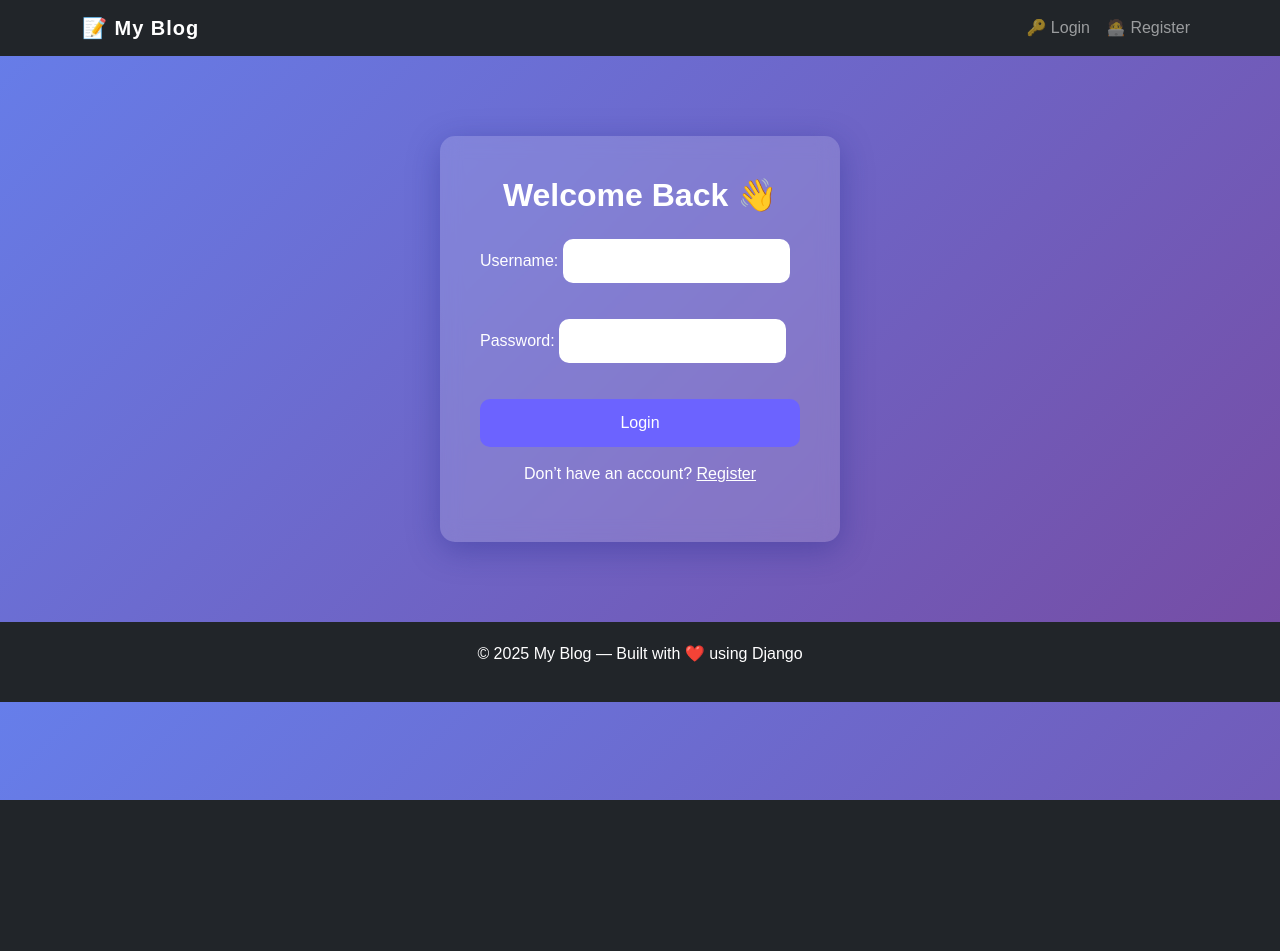
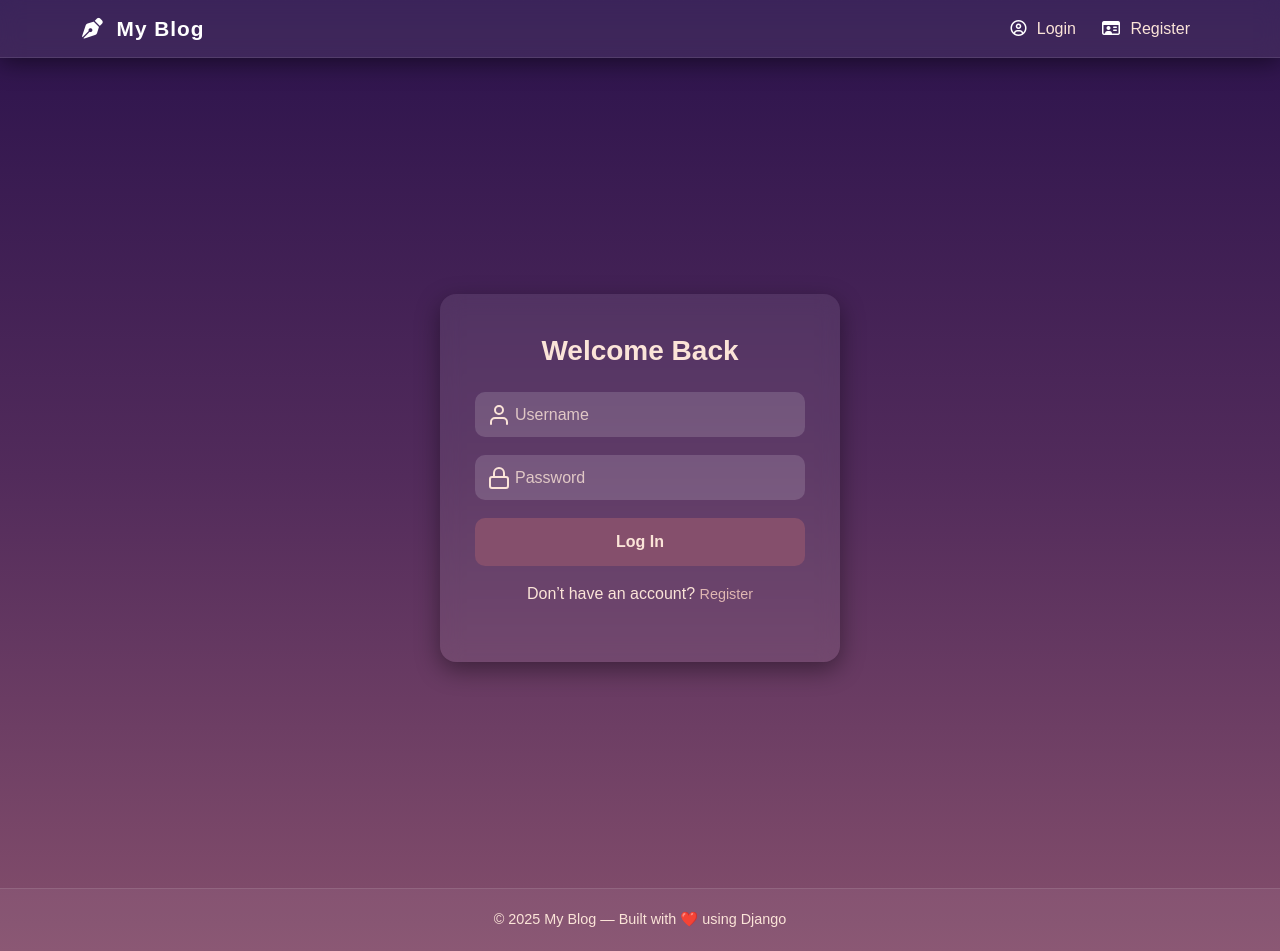
Before and after one commit to Eshmit-Suthar/Blog-webapp, a Django app: page /accounts/login/ in a window 1280 px wide. Before the commit the page ends 800 px from the top, so only its background shows below. Run offline with Django 5.2, Linux system fonts and the light colour scheme; some libraries are stand-ins or nearby versions.

Commit message:
Updated base.html design to match register page

```diff
--- a/blog/templates/blog/base.html
+++ b/blog/templates/blog/base.html
@@ -1,42 +1,178 @@
 <!DOCTYPE html>
 <html lang="en">
 <head>
-    <meta charset="UTF-8">
-    <meta name="viewport" content="width=device-width, initial-scale=1.0">
+  <meta charset="UTF-8" />
+  <meta name="viewport" content="width=device-width, initial-scale=1.0" />
   <title>{% block title %}My Blog{% endblock %}</title>
 
-    <link href="https://cdn.jsdelivr.net/npm/bootstrap@5.3.3/dist/css/bootstrap.min.css" rel="stylesheet">
+  <link
+    rel="stylesheet"
+    href="https://cdnjs.cloudflare.com/ajax/libs/font-awesome/6.4.0/css/all.min.css"
+  />
+  <link
+    href="https://cdn.jsdelivr.net/npm/bootstrap@5.3.3/dist/css/bootstrap.min.css"
+    rel="stylesheet"
+  />
 
   <style>
-        body { background-color: #f8f9fa; }
-        .navbar-brand { font-weight: bold; letter-spacing: 1px; }
-        .post-card { transition: transform 0.2s ease; }
-        .post-card:hover { transform: scale(1.02); }
-        footer { margin-top: 50px; padding: 20px 0; background: #212529; color: white; text-align: center; }
+    /* ---------- GLOBAL STYLES ---------- */
+    body {
+      background: linear-gradient(180deg, #2b124c, #522b5b, #854f6c);
+      min-height: 100vh;
+      font-family: 'Poppins', sans-serif;
+      color: #fbe4d8;
+      margin: 0;
+      padding: 0;
+    }
+
+    /* ---------- NAVBAR ---------- */
+    .navbar {
+      background: rgba(255, 255, 255, 0.08);
+      backdrop-filter: blur(10px);
+      border-bottom: 1px solid rgba(255, 255, 255, 0.1);
+      box-shadow: 0 4px 25px rgba(0, 0, 0, 0.5);
+    }
+
+    .navbar-brand {
+      color: #ffffff !important;
+      font-weight: 700;
+      font-size: 1.3rem;
+      letter-spacing: 1px;
+    }
+
+    .nav-link {
+      color: #fbe4d8 !important;
+      font-weight: 500;
+      margin-left: 10px;
+      transition: color 0.3s ease;
+    }
+
+    .nav-link:hover {
+      color: #ffffff !important;
+    }
+
+    /* ---------- MAIN CONTENT ---------- */
+    .content-wrapper {
+      margin-top: 70px;
+      padding: 20px;
+    }
+
+    .post-card {
+      background: rgba(255, 255, 255, 0.08);
+      backdrop-filter: blur(10px);
+      border: 1px solid rgba(255, 255, 255, 0.2);
+      border-radius: 16px;
+      padding: 25px;
+      margin-bottom: 25px;
+      box-shadow: 0 5px 25px rgba(0, 0, 0, 0.6);
+      color: #fbe4d8;
+      transition: transform 0.3s ease, box-shadow 0.3s ease;
+    }
+
+    .post-card:hover {
+      transform: translateY(-5px);
+      box-shadow: 0 8px 30px rgba(0, 0, 0, 0.7);
+    }
+
+    /* ---------- BUTTONS ---------- */
+    .btn-accent {
+      background: #ffffff;
+      border: none;
+      color: #2b124c;
+      font-weight: 600;
+      border-radius: 10px;
+      padding: 10px 20px;
+      transition: 0.3s ease;
+    }
+
+    .btn-accent:hover {
+      background: #dfb6b2;
+      color: #2b124c;
+      transform: scale(1.05);
+    }
+
+    /* ---------- ALERTS ---------- */
+    .alert {
+      background: rgba(255, 255, 255, 0.12);
+      color: #ffffff;
+      border: 1px solid rgba(255, 255, 255, 0.2);
+      border-radius: 10px;
+      backdrop-filter: blur(8px);
+    }
+
+    .btn-close-white {
+      filter: invert(1);
+    }
+
+    /* ---------- FOOTER ---------- */
+    footer {
+      margin-top: 60px;
+      padding: 20px 0;
+      text-align: center;
+      color: #fbe4d8;
+      background: rgba(255, 255, 255, 0.05);
+      border-top: 1px solid rgba(255, 255, 255, 0.1);
+    }
+
+    footer p {
+      margin: 0;
+      font-size: 0.9rem;
+    }
+
+    /* ---------- ICONS ---------- */
+    .icon {
+      color: #ffffff;
+      margin-right: 6px;
+    }
   </style>
 </head>
 
 <body>
-    <nav class="navbar navbar-expand-lg navbar-dark bg-dark">
+  <nav class="navbar navbar-expand-lg">
     <div class="container">
-            <a class="navbar-brand" href="{% url 'home' %}">📝 My Blog</a>
-            <button class="navbar-toggler" type="button" data-bs-toggle="collapse" data-bs-target="#navbarNav">
+      <a class="navbar-brand" href="{% url 'home' %}">
+        <i class="fa-solid fa-pen-nib icon"></i> My Blog
+      </a>
+      <button
+        class="navbar-toggler text-white"
+        type="button"
+        data-bs-toggle="collapse"
+        data-bs-target="#navbarNav"
+      >
         <span class="navbar-toggler-icon"></span>
       </button>
       <div class="collapse navbar-collapse" id="navbarNav">
         <ul class="navbar-nav ms-auto">
           {% if user.is_authenticated %}
-                        <li class="nav-item"><a class="nav-link" href="{% url 'post_new' %}">➕ New Post</a></li>
-                        <li class="nav-item"><a class="nav-link" href="{% url 'profile' user.username %}">👤 My Profile</a></li>
+          <li class="nav-item">
+            <a class="nav-link" href="{% url 'post_new' %}">
+              <i class="fa-regular fa-square-plus icon"></i> New Post
+            </a>
+          </li>
+          <li class="nav-item">
+            <a class="nav-link" href="{% url 'profile' user.username %}">
+              <i class="fa-regular fa-user icon"></i> Profile
+            </a>
+          </li>
           <li class="nav-item">
             <form method="post" action="{% url 'logout' %}" style="display:inline;">
               {% csrf_token %}
-                                <button type="submit" class="btn btn-link nav-link" style="padding:0;">🚪 Logout</button>
+              <button type="submit" class="btn btn-link nav-link" style="padding:0;">
+                <i class="fa-solid fa-right-from-bracket icon"></i> Logout
+              </button>
             </form>
           </li>
           {% else %}
-                        <li class="nav-item"><a class="nav-link" href="{% url 'login' %}">🔑 Login</a></li>
-                        <li class="nav-item"><a class="nav-link" href="{% url 'register' %}">🧑‍💻 Register</a></li>
+          <li class="nav-item">
+            <a class="nav-link" href="{% url 'login' %}">
+              <i class="fa-regular fa-circle-user icon"></i> Login
+            </a>
+          </li>
+          <li class="nav-item">
+            <a class="nav-link" href="{% url 'register' %}">
+              <i class="fa-regular fa-id-card icon"></i> Register
+            </a>
+          </li>
           {% endif %}
         </ul>
       </div>
@@ -48,13 +184,13 @@
     {% for message in messages %}
     <div class="alert alert-{{ message.tags }} alert-dismissible fade show" role="alert">
       {{ message }}
-                <button type="button" class="btn-close" data-bs-dismiss="alert"></button>
+      <button type="button" class="btn-close btn-close-white" data-bs-dismiss="alert"></button>
     </div>
     {% endfor %}
   </div>
   {% endif %}
 
-    <div class="container mt-4">
+  <div class="container content-wrapper">
     {% block content %}{% endblock %}
   </div>
 
--- a/blog/templates/registration/login.html
+++ b/blog/templates/registration/login.html
@@ -1,79 +1,129 @@
 {% extends 'blog/base.html' %}
-{% load static %}
+{% block title %}Login — My Blog{% endblock %}
+{% block content %}
 
-{% block content %}
 <style>
     body {
-    background: linear-gradient(135deg, #667eea, #764ba2);
+        background: linear-gradient(180deg, #2B124C, #522B5B, #854F6C);
+        min-height: 100vh;
         font-family: 'Poppins', sans-serif;
+        margin: 0;
+        color: #FBE4D8;
     }
 
-.login-container {
-    max-width: 400px;
-    margin: 80px auto;
-    padding: 40px;
-    background: rgba(255, 255, 255, 0.15);
-    box-shadow: 0 8px 32px 0 rgba(31, 38, 135, 0.37);
-    backdrop-filter: blur(10px);
-    border-radius: 15px;
-    color: white;
+    .login-wrapper {
+        display: flex;
+        justify-content: center;
+        align-items: center;
+        min-height: calc(100vh - 140px);
     }
 
-.login-container h2 {
+    .login-card {
+        background: rgba(255, 255, 255, 0.08);
+        backdrop-filter: blur(10px);
+        border-radius: 16px;
+        padding: 40px 35px;
+        width: 400px;
         text-align: center;
+        box-shadow: 0 8px 25px rgba(0, 0, 0, 0.4);
+    }
+
+    .login-card h3 {
         margin-bottom: 25px;
         font-weight: 600;
+        color: #FBE4D8;
     }
 
-.login-container form {
+    .input-group {
         display: flex;
-    flex-direction: column;
+        align-items: center;
+        background: rgba(255, 255, 255, 0.15);
+        border-radius: 10px;
+        margin-bottom: 18px;
+        padding: 0 12px;
     }
 
-.login-container label {
-    margin-bottom: 5px;
-    font-weight: 500;
+    .input-group i {
+        color: #DFB6B2;
+        font-size: 1.1rem;
+        margin-right: 10px;
     }
 
-.login-container input[type="text"],
-.login-container input[type="password"] {
-    padding: 10px;
-    margin-bottom: 20px;
+    .form-control {
+        flex: 1;
+        height: 45px;
+        background: transparent;
         border: none;
-    border-radius: 10px;
-    outline: none;
+        color: #FBE4D8;
+        padding-left: 5px;
     }
 
-.login-container button {
-    background: #6c63ff;
-    color: white;
+    .form-control::placeholder {
+        color: #FBE4D8;
+        opacity: 0.8;
+    }
+
+    .form-control:focus {
+        outline: none;
+        background: rgba(255, 255, 255, 0.20);
+    }
+
+    .btn-login {
+        width: 100%;
+        background: #854F6C;
         border: none;
         padding: 12px;
+        color: #FBE4D8;
+        font-weight: 600;
         border-radius: 10px;
-    cursor: pointer;
-    transition: 0.3s ease;
+        transition: 0.3s;
     }
 
-.login-container button:hover {
-    background: #5848d9;
+    .btn-login:hover {
+        background: #DFB6B2;
+        color: #2B124C;
+        transform: scale(1.02);
     }
 
-.login-container .register-link {
-    text-align: center;
-    margin-top: 15px;
+    .extra-links a {
+        text-decoration: none;
+        font-size: 0.9rem;
+        color: #DFB6B2;
+    }
+
+    .extra-links a:hover {
+        text-decoration: underline;
     }
 </style>
 
-<div class="login-container">
-    <h2>Welcome Back 👋</h2>
-    <form method="post">
+<div class="login-wrapper">
+    <div class="login-card">
+        <h3>Welcome Back</h3>
+
+        <form method="POST">
             {% csrf_token %}
-        {{ form.as_p }}
-        <button type="submit">Login</button>
+            <div class="input-group">
+                <i data-feather="user"></i>
+                <input type="text" name="username" placeholder="Username" class="form-control" required>
+            </div>
+
+            <div class="input-group">
+                <i data-feather="lock"></i>
+                <input type="password" name="password" placeholder="Password" class="form-control" required>
+            </div>
+
+            <button type="submit" class="btn-login">Log In</button>
         </form>
 
-    <div class="register-link">
-        <p>Don’t have an account? <a href="{% url 'register' %}" style="color:#fff;text-decoration:underline;">Register</a></p>
+        <p class="extra-links mt-3">
+            Don’t have an account? <a href="{% url 'register' %}">Register</a>
+        </p>
     </div>
 </div>
+
+<script src="https://unpkg.com/feather-icons"></script>
+<script>
+    feather.replace();
+</script>
+
 {% endblock %}
--- a/blog/urls.py
+++ b/blog/urls.py
@@ -1,5 +1,6 @@
 from django.urls import path
 from . import views
+from django.contrib.auth import views as auth_views
 
 urlpatterns = [
     path('', views.home, name='home'),
@@ -10,4 +11,7 @@ urlpatterns = [
     path('register/', views.register, name='register'),
     path('profile/<str:username>/', views.profile_view, name='profile'),
     path('profile/edit/', views.edit_profile, name='edit_profile'),
+     path('register/', views.register, name='register'),
+    path('login/', auth_views.LoginView.as_view(template_name='blog/login.html'), name='login'),
+    path('logout/', auth_views.LogoutView.as_view(), name='logout'),
 ]
--- a/blogproject/settings.py
+++ b/blogproject/settings.py
@@ -75,7 +75,7 @@ DEFAULT_AUTO_FIELD = 'django.db.models.BigAutoField'
 
 # ✅ Login/Logout redirect settings
 LOGIN_REDIRECT_URL = 'home'
-LOGOUT_REDIRECT_URL = 'home'
+LOGOUT_REDIRECT_URL = 'login'
 
 # ✅ Message tags for Bootstrap colors
 MESSAGE_TAGS = {
```
Also changed, not shown: blog/templates/blog/register.html (+129 -73 lines), blog/views.py (+4 -3 lines), db.sqlite3. Lines whose indentation alone changed are shown as unchanged.
